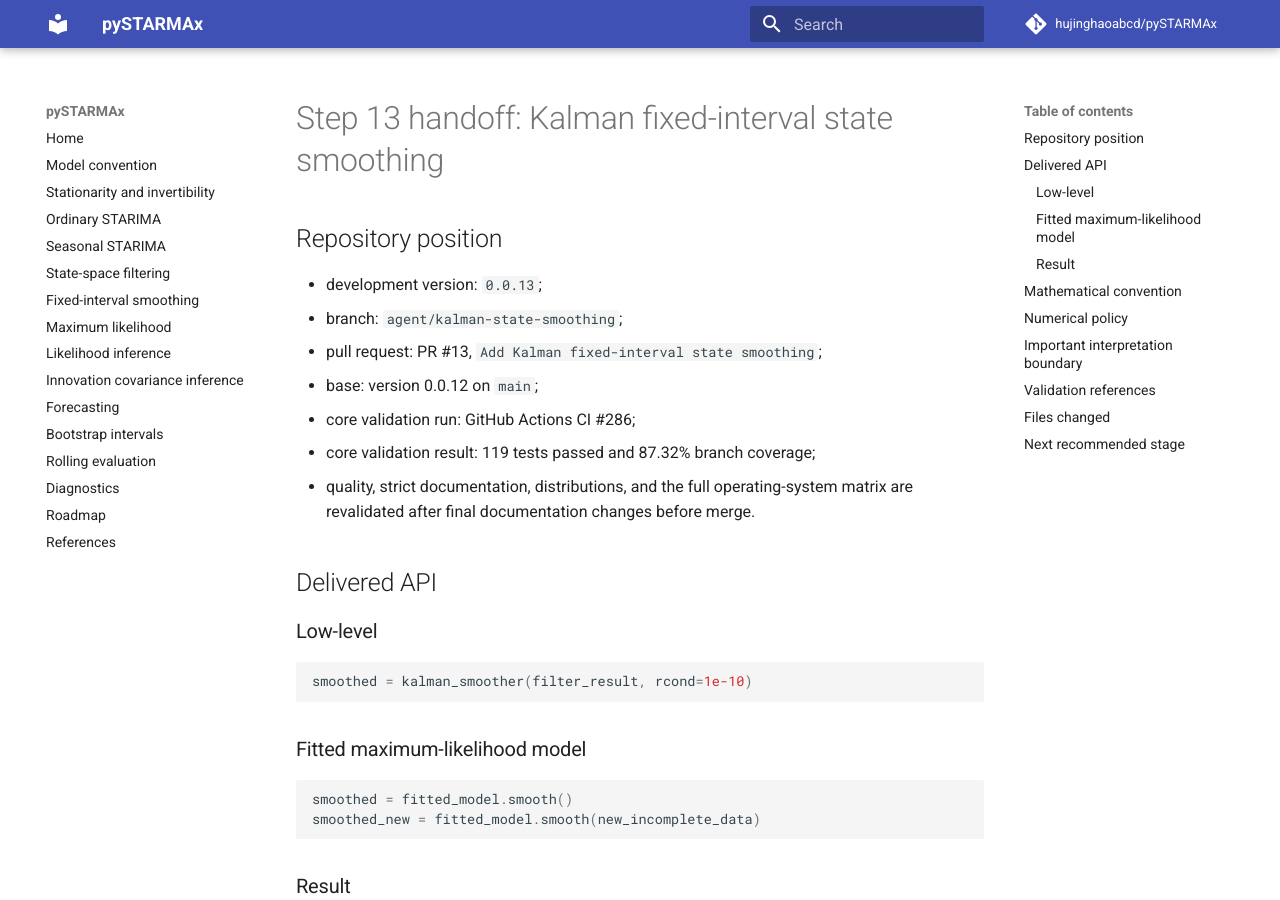
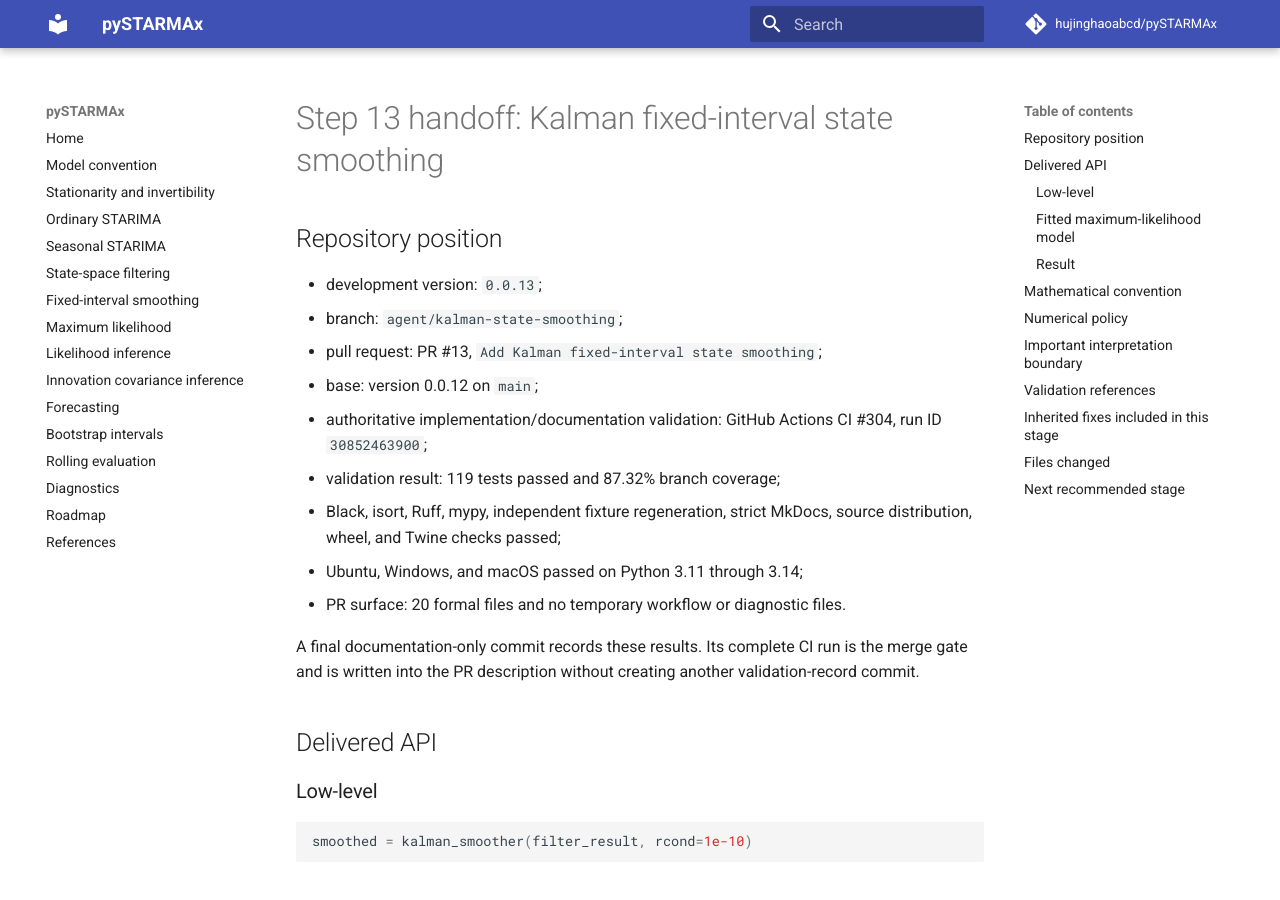
Before and after one commit to hujinghaoabcd/pySTARMAx, an MkDocs documentation site: the page built from docs/development/STEP_13_KALMAN_STATE_SMOOTHING.md, in a window 1280 px wide and 900 px high. Built offline with MkDocs 1.6.1 and Material for MkDocs 9.7.7, drawn with Linux system fonts in a browser that asks for light colours; comment, search, counter and statistics services are not loaded; some of the changed text lies outside the part shown.

Commit message:
Record final Step 13 validation

```diff
--- a/docs/development/STEP_13_KALMAN_STATE_SMOOTHING.md
+++ b/docs/development/STEP_13_KALMAN_STATE_SMOOTHING.md
@@ -6,10 +6,17 @@
 - branch: `agent/kalman-state-smoothing`;
 - pull request: PR #13, `Add Kalman fixed-interval state smoothing`;
 - base: version 0.0.12 on `main`;
-- core validation run: GitHub Actions CI #286;
-- core validation result: 119 tests passed and 87.32% branch coverage;
-- quality, strict documentation, distributions, and the full operating-system
-  matrix are revalidated after final documentation changes before merge.
+- authoritative implementation/documentation validation: GitHub Actions CI #304,
+  run ID `30852463900`;
+- validation result: 119 tests passed and 87.32% branch coverage;
+- Black, isort, Ruff, mypy, independent fixture regeneration, strict MkDocs,
+  source distribution, wheel, and Twine checks passed;
+- Ubuntu, Windows, and macOS passed on Python 3.11 through 3.14;
+- PR surface: 20 formal files and no temporary workflow or diagnostic files.
+
+A final documentation-only commit records these results. Its complete CI run is
+the merge gate and is written into the PR description without creating another
+validation-record commit.
 
 ## Delivered API
 
@@ -114,6 +121,27 @@ Tests include:
 9. the full inherited package suite, including covariance and likelihood
    inference regression tests.
 
+The authoritative coverage job reported:
+
+- 119 tests passed;
+- total branch coverage: 87.32%;
+- `src/pystarmax/smoothing.py`: 87.1% branch coverage;
+- required coverage threshold: 80%.
+
+## Inherited fixes included in this stage
+
+Two 0.0.12 defects became visible when the restored full CI workflow ran:
+
+1. `infer_kalman_starma()` referenced an undefined `observations` local when
+   setting `n_locations`; the result now uses the fitted innovation covariance
+   dimension.
+2. covariance-element indices were inferred by mypy as a fixed one-element
+   tuple in the scalar branch; an explicit variable-length tuple annotation now
+   covers scalar, diagonal, and full covariance branches.
+
+These fixes are covered by the inherited covariance and likelihood inference
+tests and are documented in the Step 12 handoff.
+
 ## Files changed
 
 Core:
```
